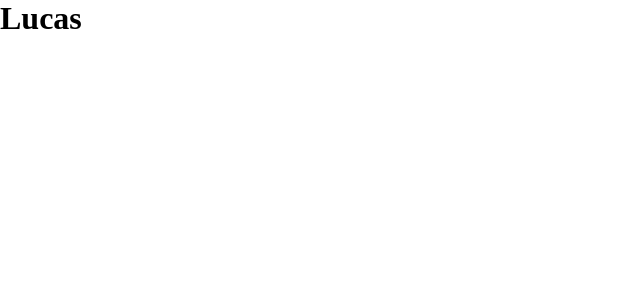
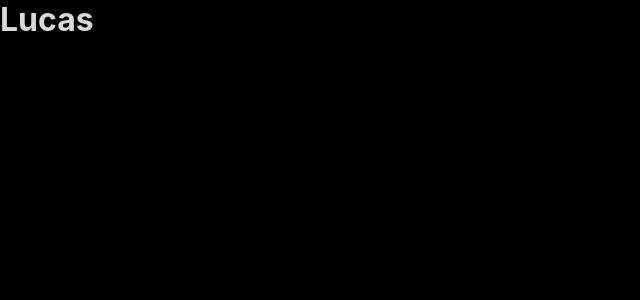
Before and after one commit to ljnferreira/twitter-react-clone, a React (Create React App) app: page / in a window 1280 px wide. Shown: the top 300 px of the page, without its empty margins (0-640 px from the left). Built offline with nearby package versions, Linux system fonts and the light colour scheme.

Commit message:
FEAT: Updated GlobalStyles with Pallette colors

```diff
--- a/src/styles/GlobalStyles.ts
+++ b/src/styles/GlobalStyles.ts
@@ -5,10 +5,41 @@ export default createGlobalStyle`
     margin: 0;
     padding: 0;
     box-sizing: border-box;
+
+    color: var(--white);
   }
 
   html, body, #root{
     max-height: 100vh;
+    max-width: 100vw;
+
+    height: 100%;
+    width: 100%;
+  }
+
+  *, button, input{
+    border: 0;
+    background: none;
+    font-family: -apple-system, BlinkMacSystemFont, 'Segoe UI', Roboto, Oxygen, Ubuntu, Cantarell, 'Open Sans', 'Helvetica Neue', sans-serif;
+
+  }
+
+  html{
+    background: var(--primary);
+  }
+
+  :root{
+    --primary: #000;
+    --secondary: #15181c;
+    --search: #202327;
+    --white: #D9D9D9;
+    --gray: #7A7A7A;
+    --outline: #2F3336;
+    --retweet: #00C068;
+    --like: #E8265E;
+    --twitter: #33A1F2;
+    --twitter-dark-hover: #011017;
+    --twitter-light-hover: #2C8ED6;
   }
 
 `;
```
